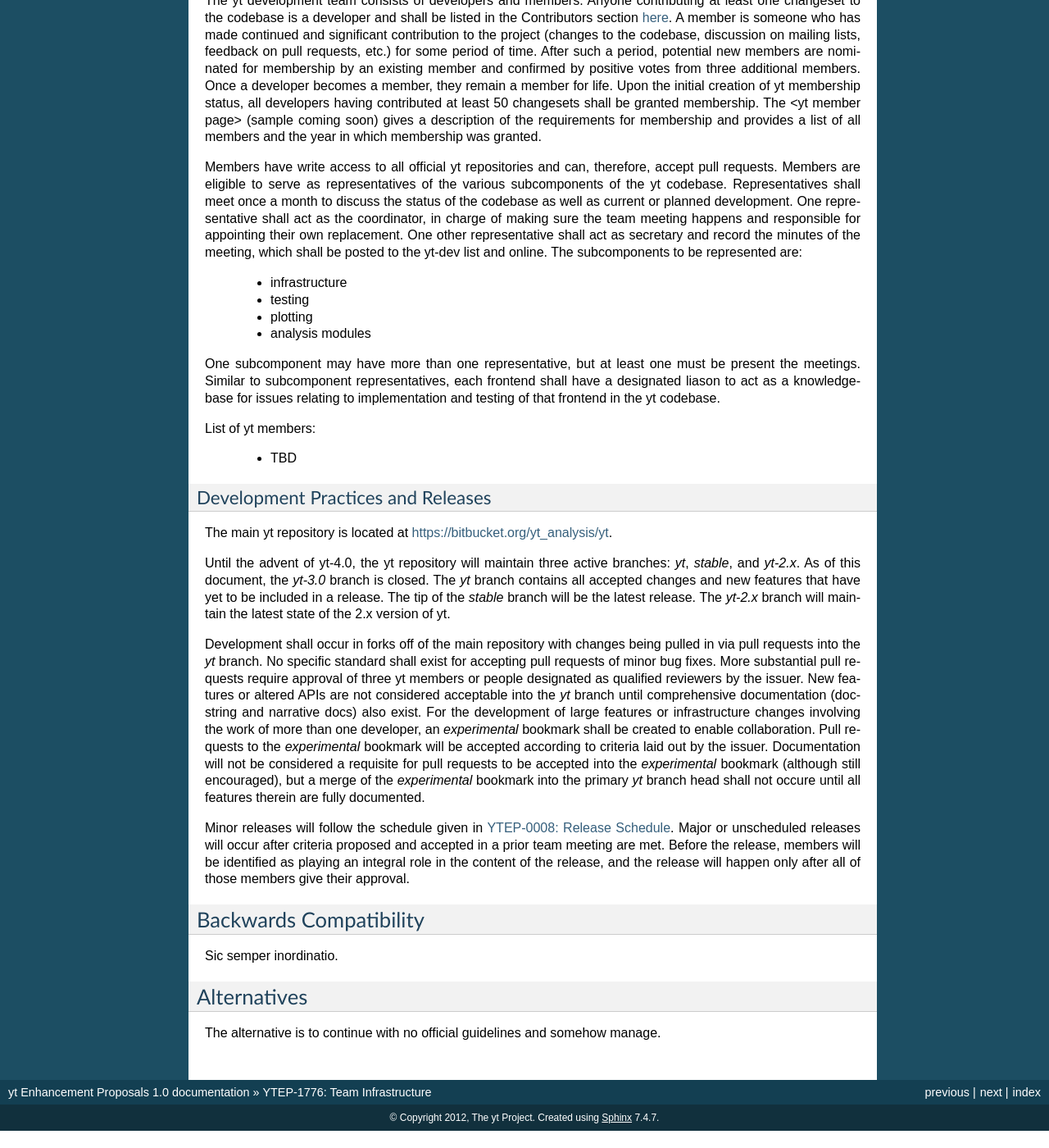
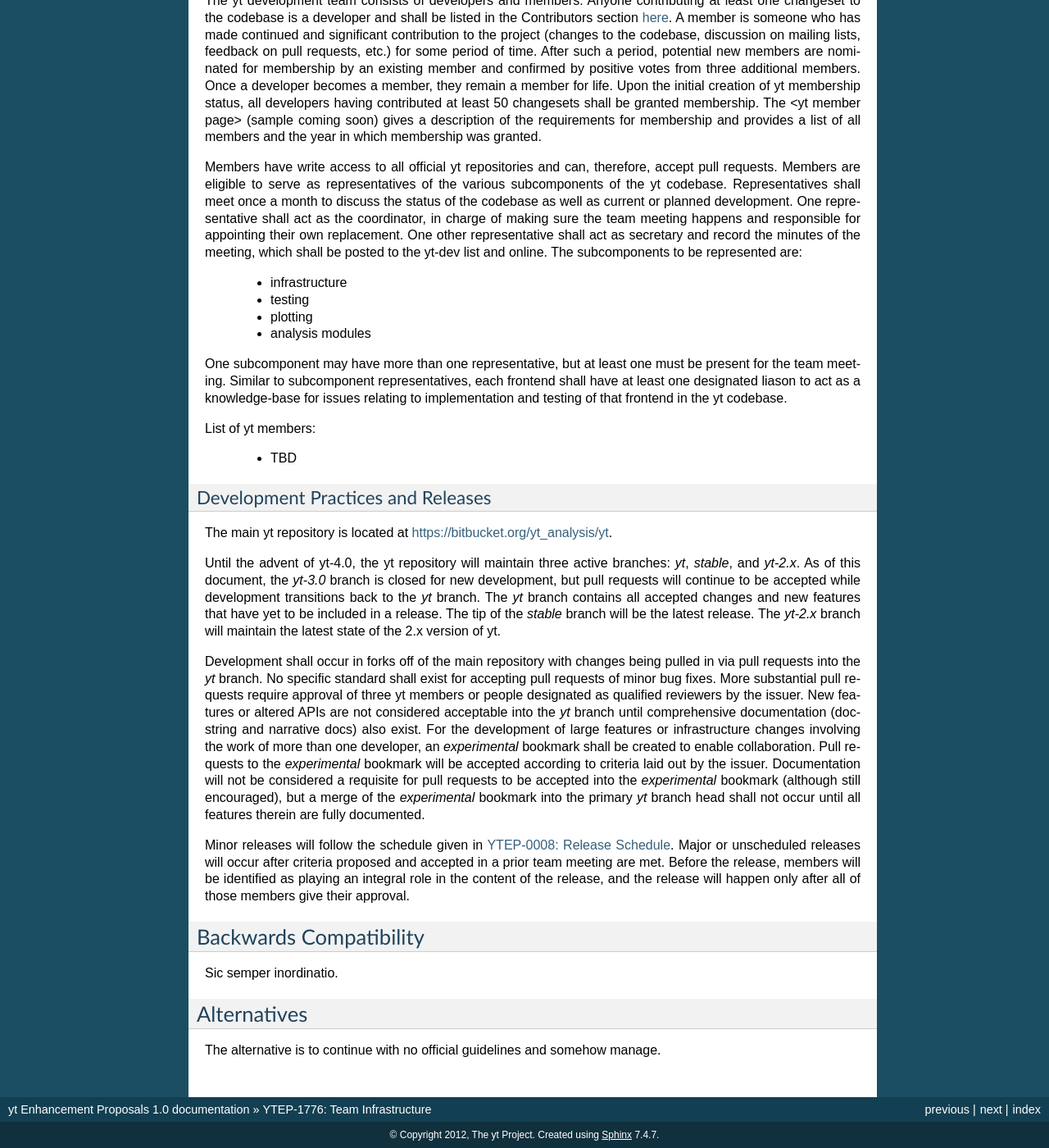
Before and after one commit to yt-project/ytep, a Sphinx documentation site: the page built from source/YTEPs/YTEP-1776.rst, in a window 1280 px wide and 1400 px high, scrolled down 551 px. Shown: the whole window at 82% size. Built offline with Sphinx 7.4.7, drawn with Linux system fonts in a browser that asks for light colours; formulas are drawn with MathJax 3; before the commit the page ends 1930 px from its top, so only the background shows below that.

Commit message:
Fixing typos and implementing initial comments.

```diff
--- a/source/YTEPs/YTEP-1776.rst
+++ b/source/YTEPs/YTEP-1776.rst
@@ -61,10 +61,10 @@ represented are:
   * analysis modules
 
 One subcomponent may have more than one representative, but at least one must
-be present the meetings.
-Similar to subcomponent representatives, each frontend shall have a designated
-liason to act as a knowledge-base for issues relating to implementation and
-testing of that frontend in the yt codebase.
+be present for the team meeting.
+Similar to subcomponent representatives, each frontend shall have at least one
+designated liason to act as a knowledge-base for issues relating to implementation
+and testing of that frontend in the yt codebase.
 
 List of yt members:
 
@@ -76,7 +76,9 @@ Development Practices and Releases
 The main yt repository is located at https://bitbucket.org/yt_analysis/yt.
 
 Until the advent of yt-4.0, the yt repository will maintain three active branches:
-*yt*, *stable*, and *yt-2.x*.  As of this document, the *yt-3.0* branch is closed.
+*yt*, *stable*, and *yt-2.x*.  As of this document, the *yt-3.0* branch is closed
+for new development, but pull requests will continue to be accepted while
+development transitions back to the *yt* branch.
 The *yt* branch contains all accepted changes and new features that have yet to be
 included in a release.  The tip of the *stable* branch will be the latest release.
 The *yt-2.x* branch will maintain the latest state of the 2.x version of yt.
@@ -94,7 +96,7 @@ the *experimental* bookmark will be accepted according to criteria laid out by
 the issuer.  Documentation will not be considered a requisite for pull requests to
 be accepted into the *experimental* bookmark (although still encouraged), but a
 merge of the *experimental* bookmark into the primary *yt* branch head shall not
-occure until all features therein are fully documented.
+occur until all features therein are fully documented.
 
 Minor releases will follow the schedule given in :ref:`ytep-0008`.  Major or
 unscheduled releases will occur after criteria proposed and accepted in a prior
```
